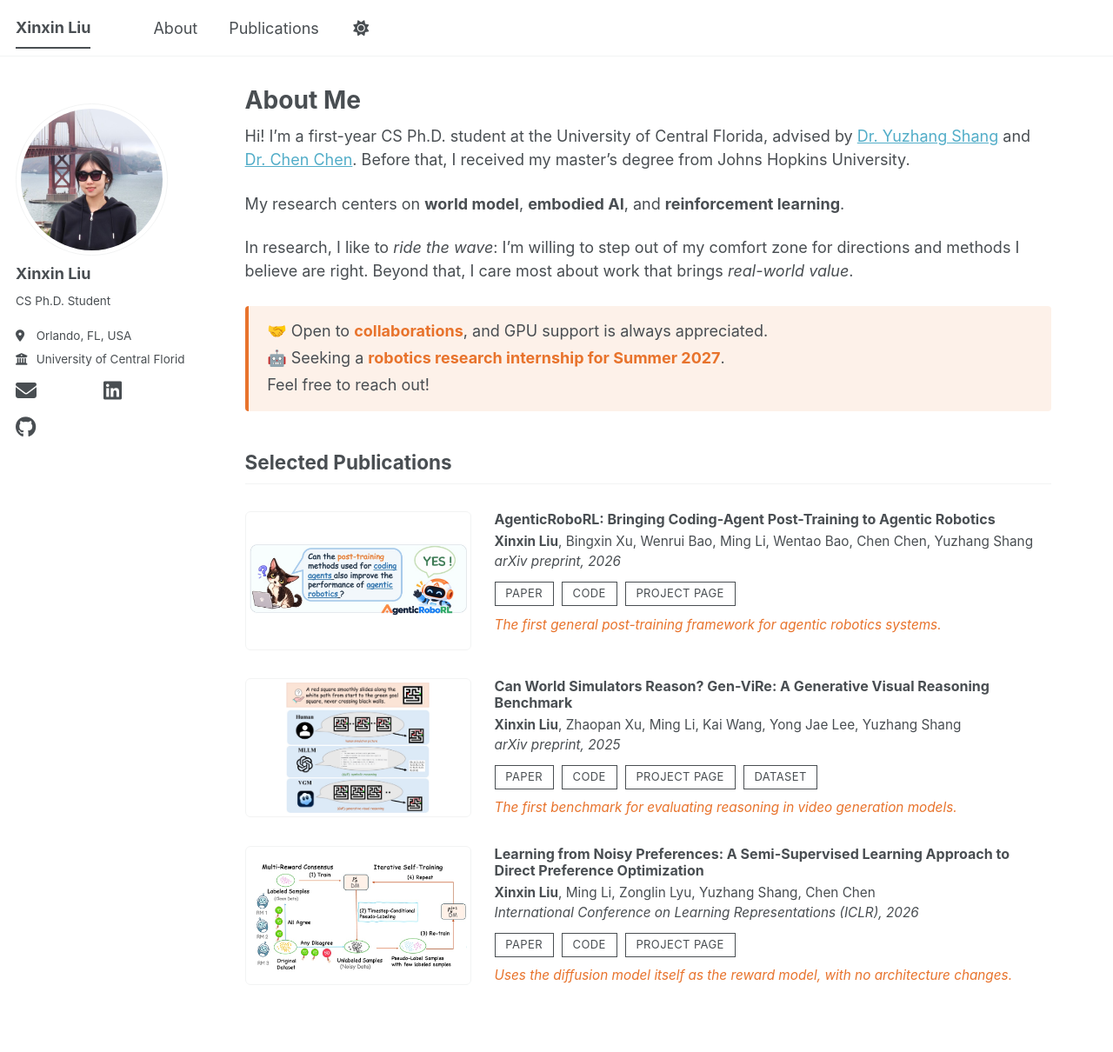
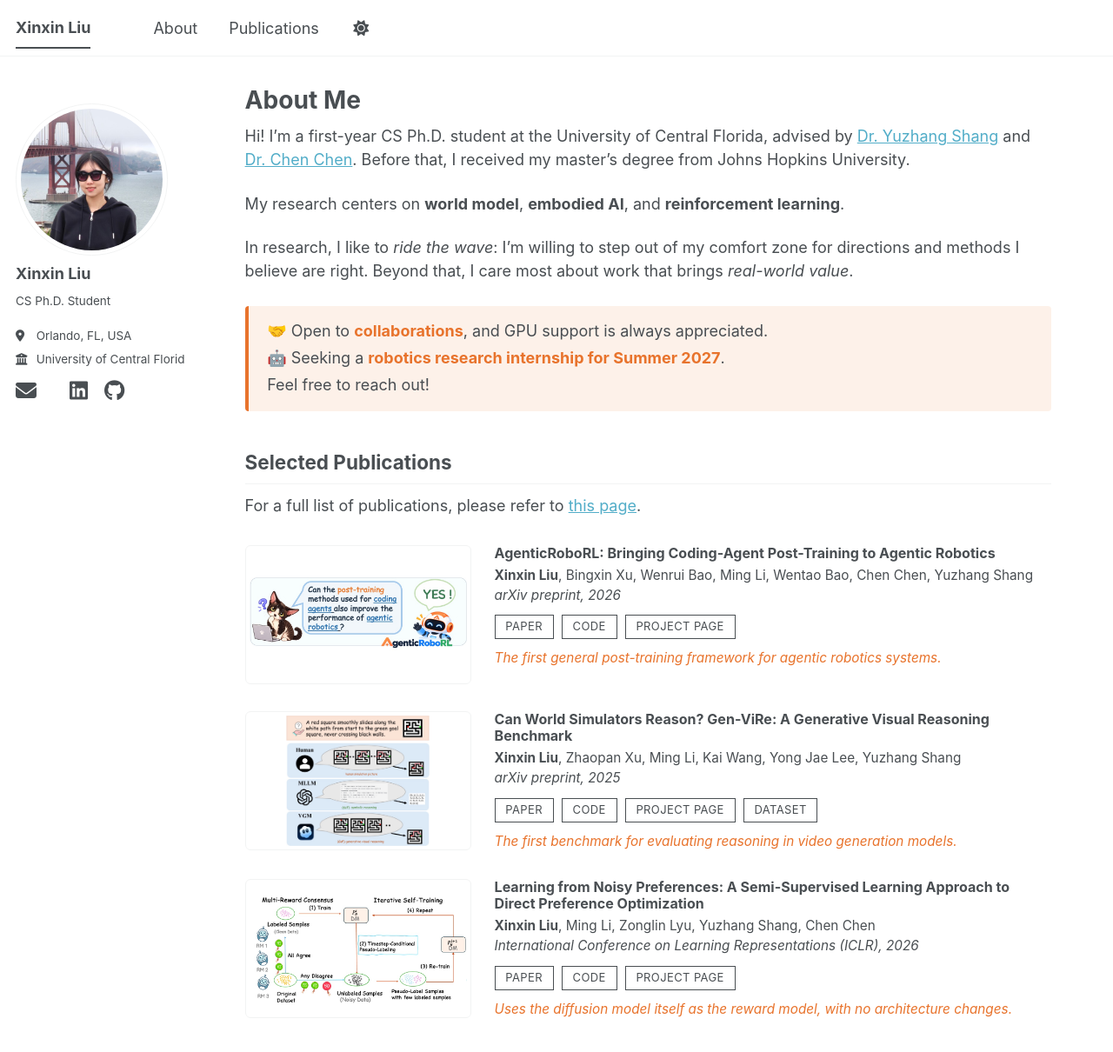
Before and after one commit to xinxinliu-ai/xinxinliu-ai.github.io, a Jekyll site: the page built from _pages/about.md, in a window 1280 px wide and 1322 px high. Shown: the top 1210 px of the window at 87% size. Built offline with Jekyll 4.4.1, drawn with Linux system fonts in a browser that asks for light colours; a style sheet for code colours, icons or effects is not loaded.

Commit message:
Fit four sidebar icons in one row; link full publication list to Scholar

```diff
--- a/_pages/about.md
+++ b/_pages/about.md
@@ -20,6 +20,8 @@ In research, I like to *ride the wave*: I'm willing to step out of my comfort zo
 </div>
 
 ## Selected Publications
+
+For a full list of publications, please refer to [this page](https://scholar.google.com/citations?user=_mAxAhkAAAAJ).
 
 <div class="pub-entry">
   <div class="pub-entry__thumb"><img src="/images/teasers/agenticroborl.jpg" alt="AgenticRoboRL teaser"></div>
--- a/_sass/layout/_homepage.scss
+++ b/_sass/layout/_homepage.scss
@@ -122,7 +122,7 @@ $hp-accent: #e8732c;
 /* Sidebar links: icon only, in one row */
 .author__urls li:not(.author__desktop) {
   display: inline-block;
-  margin-right: 0.7em;
+  margin-right: 14px;
 }
 
 .author__urls li a {
@@ -136,6 +136,8 @@ $hp-accent: #e8732c;
   i[class*="ai-"] {
     font-size: 24px;
     width: auto;
+    margin: 0;
+    padding: 0;
     color: inherit;
   }
 
```
